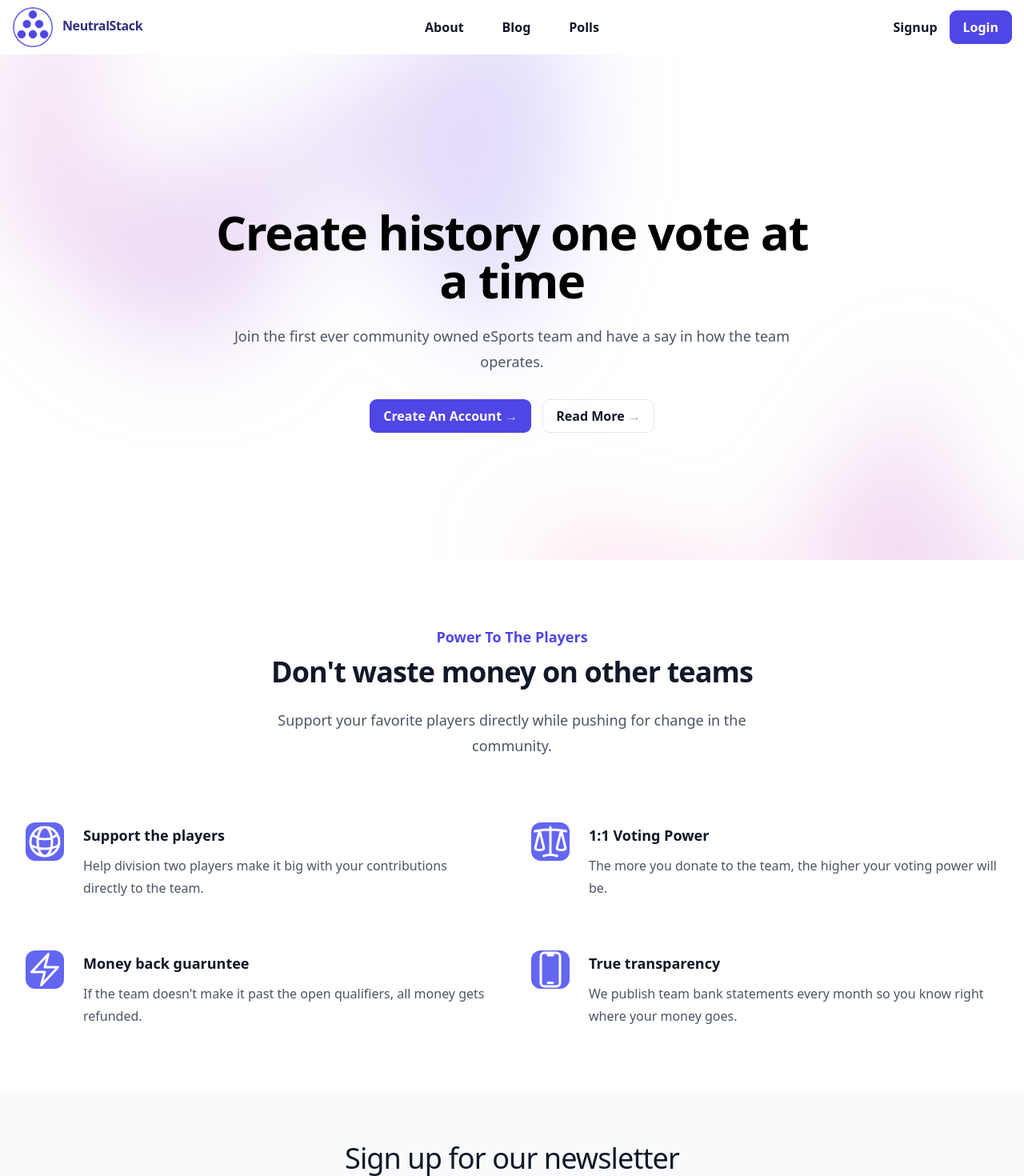
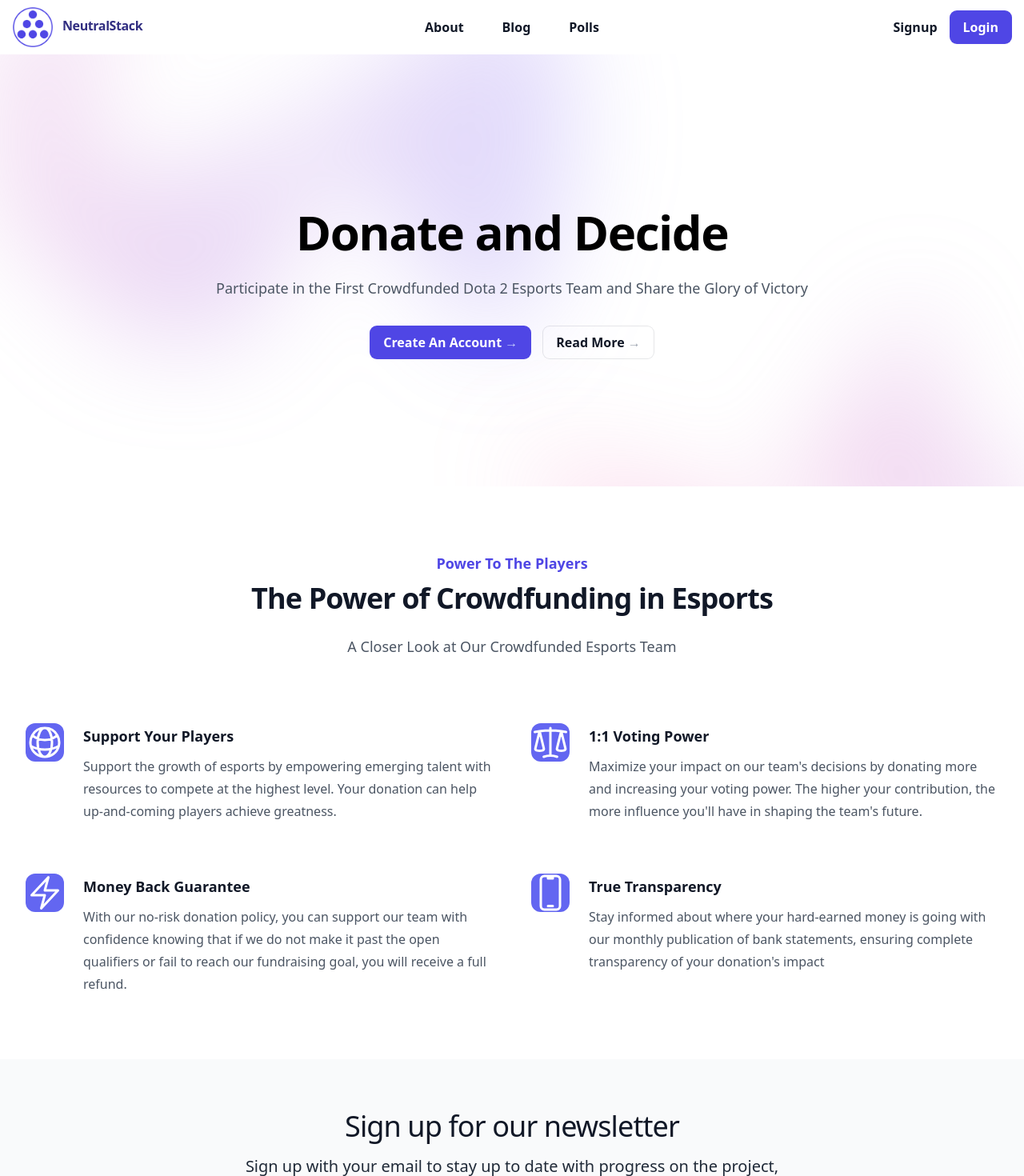
Before and after one commit to KennyStephens/voting-nextjs, a Next.js app: page / in a window 1280 px wide. Shown: the top 1470 px of the page at 80% size. Built offline with nearby package versions, Linux system fonts and the light colour scheme.

Commit message:
update text around the site, create a new blog post

```diff
--- a/pages/index.tsx
+++ b/pages/index.tsx
@@ -28,7 +28,7 @@ export async function getStaticProps() {
 
 const title = "Home | NeutralStack.io";
 const meta =
-  "Join the first ever community owned eSports team and let your voice be heard in our community run polls. Help support DotA 2 divsion 2 players.";
+  "Join the first ever community owned eSports team and let your voice be heard in our community run polls. Help support the players you love and the game you enjoy.";
 const metaImage =
   "https://neutralstack.io/_next/image?url=%2Fimages%2Flogo.png";
 
--- a/src/components/About/Goals.tsx
+++ b/src/components/About/Goals.tsx
@@ -9,16 +9,12 @@ export default function Goals() {
       <div className="flex justify-evenly text-center flex-wrap md:flex-nowrap text-lg bg-white  ">
         <div className="w-full">
           <p className="p-10 font-mono">
-            Create the world&apos;s first community owned eSports team that will
-            engage users and allow them to directly contribute to the growth of
-            the professional scene of DotA 2.
+            Build the world&apos;s first community-owned esports team, empowering users to directly contribute to the growth and development of the professional DotA 2 scene while fostering a strong sense of community and engagement.
           </p>
         </div>
         <div className="w-full border-t-2 md:border-t-0 md:border-l-2 border-dashed border-black">
           <p className="p-10 font-mono">
-            Convince organizations (specifically Valve) who host tournaments to
-            pay their players better at lower levels to reduce the bar of entry
-            into the eSports world.
+            Persuade tournament-hosting organizations, particularly Valve, to increase their financial compensation to players at lower levels, with the ultimate goal of lowering the barrier of entry into the world of eSports.
           </p>
         </div>
       </div>
--- a/src/components/Home/Features.tsx
+++ b/src/components/Home/Features.tsx
@@ -8,19 +8,18 @@ import {
 
 export default function Features() {
   return (
-    <div className="container mx-auto">
-      <div className="bg-white py-12 sm:py-16 lg:py-20">
+    <div className="container mx-auto bg-white">
+      <div className="py-12 sm:py-16 lg:py-20">
         <div className="mx-auto max-w-7xl px-6 lg:px-8">
           <div className="sm:text-center">
             <h2 className="text-lg font-semibold leading-8 text-indigo-600">
               Power To The Players
             </h2>
             <p className="mt-2 text-3xl font-bold tracking-tight text-gray-900 sm:text-4xl">
-              Don&apos;t waste money on other teams
+              The Power of Crowdfunding in Esports
             </p>
             <p className="mx-auto mt-6 max-w-2xl text-lg leading-8 text-gray-600">
-              Support your favorite players directly while pushing for change in
-              the community.
+              A Closer Look at Our Crowdfunded Esports Team
             </p>
           </div>
 
@@ -32,11 +31,10 @@ export default function Features() {
                 </div>
                 <div className="sm:min-w-0 sm:flex-1">
                   <p className="text-lg font-semibold leading-8 text-gray-900">
-                    Support the players
+                    Support Your Players
                   </p>
                   <p className="mt-2 text-base leading-7 text-gray-600">
-                    Help division two players make it big with your
-                    contributions directly to the team.
+                    Support the growth of esports by empowering emerging talent with resources to compete at the highest level. Your donation can help up-and-coming players achieve greatness.
                   </p>
                 </div>
               </div>
@@ -50,8 +48,7 @@ export default function Features() {
                     1:1 Voting Power
                   </p>
                   <p className="mt-2 text-base leading-7 text-gray-600">
-                    The more you donate to the team, the higher your voting
-                    power will be.
+                    Maximize your impact on our team&apos;s decisions by donating more and increasing your voting power. The higher your contribution, the more influence you&apos;ll have in shaping the team&apos;s future.
                   </p>
                 </div>
               </div>
@@ -62,11 +59,10 @@ export default function Features() {
                 </div>
                 <div className="sm:min-w-0 sm:flex-1">
                   <p className="text-lg font-semibold leading-8 text-gray-900">
-                    Money back guaruntee
+                    Money Back Guarantee
                   </p>
                   <p className="mt-2 text-base leading-7 text-gray-600">
-                    If the team doesn&apos;t make it past the open qualifiers,
-                    all money gets refunded.
+                    With our no-risk donation policy, you can support our team with confidence knowing that if we do not make it past the open qualifiers or fail to reach our fundraising goal, you will receive a full refund.
                   </p>
                 </div>
               </div>
@@ -77,11 +73,10 @@ export default function Features() {
                 </div>
                 <div className="sm:min-w-0 sm:flex-1">
                   <p className="text-lg font-semibold leading-8 text-gray-900">
-                    True transparency
+                    True Transparency
                   </p>
                   <p className="mt-2 text-base leading-7 text-gray-600">
-                    We publish team bank statements every month so you know
-                    right where your money goes.
+                    Stay informed about where your hard-earned money is going with our monthly publication of bank statements, ensuring complete transparency of your donation&apos;s impact
                   </p>
                 </div>
               </div>
--- a/src/components/Home/Hero.tsx
+++ b/src/components/Home/Hero.tsx
@@ -48,11 +48,10 @@ export default function Hero() {
             </div> */}
             <div>
               <h1 className="text-4xl font-bold tracking-tight sm:text-center sm:text-6xl">
-                Create history one vote at a time
+                Donate and Decide
               </h1>
               <p className="mt-6 text-lg leading-8 text-gray-600 sm:text-center">
-                Join the first ever community owned eSports team and have a say
-                in how the team operates.
+                Participate in the First Crowdfunded Dota 2 Esports Team and Share the Glory of Victory
               </p>
               <div className="mt-8 flex gap-x-4 sm:justify-center">
                 <Link
--- /dev/null
+++ b/src/posts/anti-gambling-statement.md
@@ -0,0 +1,26 @@
+---
+  title: "Anti Gambling Statement"
+  date: "2023-03-10"
+  excerpt:
+    "Esports has grown into a massive industry with millions of fans worldwide. However, there is an ongoing concern about the impact of betting"
+  img: "posts/slots.jpg"
+  alt: "Slotmachine screen glowing on a person's face. Photo by Erik Mclean on Unsplash"
+---
+
+![Slotmachine screen glowing on a person's face](/images/posts/slots.jpg)
+
+Esports has emerged as a global phenomenon with a dedicated fan base and lucrative sponsorship deals. However, one particular type of sponsor, betting companies, is a cause for concern. Betting sponsors have made their way into esports, and this is a worrying trend as research shows that betting sponsors contribute to gambling addiction, a problem that affects individuals and society as a whole.
+
+## Gambling Addiction
+
+Gambling addiction is a mental health disorder that affects individuals and their loved ones. The problem arises when a person becomes dependent on gambling to the point that it affects their daily life, work, and relationships. According to [Yale Medicine](https://www.yalemedicine.org/conditions/gambling-disorder), "two to 7% of youths develop a gambling disorder, compared with about 1% of adults, and many gambling disorders begin in adolescence". It can lead to financial difficulties, legal problems, and mental health disorders like depression and anxiety.
+
+The impact of gambling addiction is not limited to the individual but extends to society. Gambling addiction leads to an increase in crime rates, homelessness, and a decrease in productivity. It also affects families and communities, leading to broken relationships and financial struggles. Therefore, it is essential to address the root causes of gambling addiction, including betting sponsors in esports.
+
+## Tournament Winnings
+
+Crowdfunding is a way for fans to help financially support their favorite teams without relying on gambling sponsors but it is not the only solution. Currently, most tournament winnings are awarded disproportionately to the winning team, leaving other teams with little to no compensation. This creates a disparity between the top teams and the rest, making it difficult for smaller teams to grow and succeed. Spreading tournament winnings across all competing teams and among different levels can help level (pun very much intended) the playing field and provide incentives for teams to compete, regardless of their size or ranking.
+
+Crowdfunding an esports team and spreading tournament winnings can reduce the reliance on risky sponsors and help create a more equitable and sustainable esports industry. We must take a proactive approach to address gambling addiction and promote responsible gaming in esports.
+
+Keep your eyes open for our upcoming visualization on the breakdown of the prize pool and where your money actually goes when you crowdfund The International.
```
Also changed, not shown: src/components/About/Products.tsx (+7 -19 lines), src/components/About/Timeline.tsx (+42 -10 lines), public/images/posts/slots.jpg (added).
